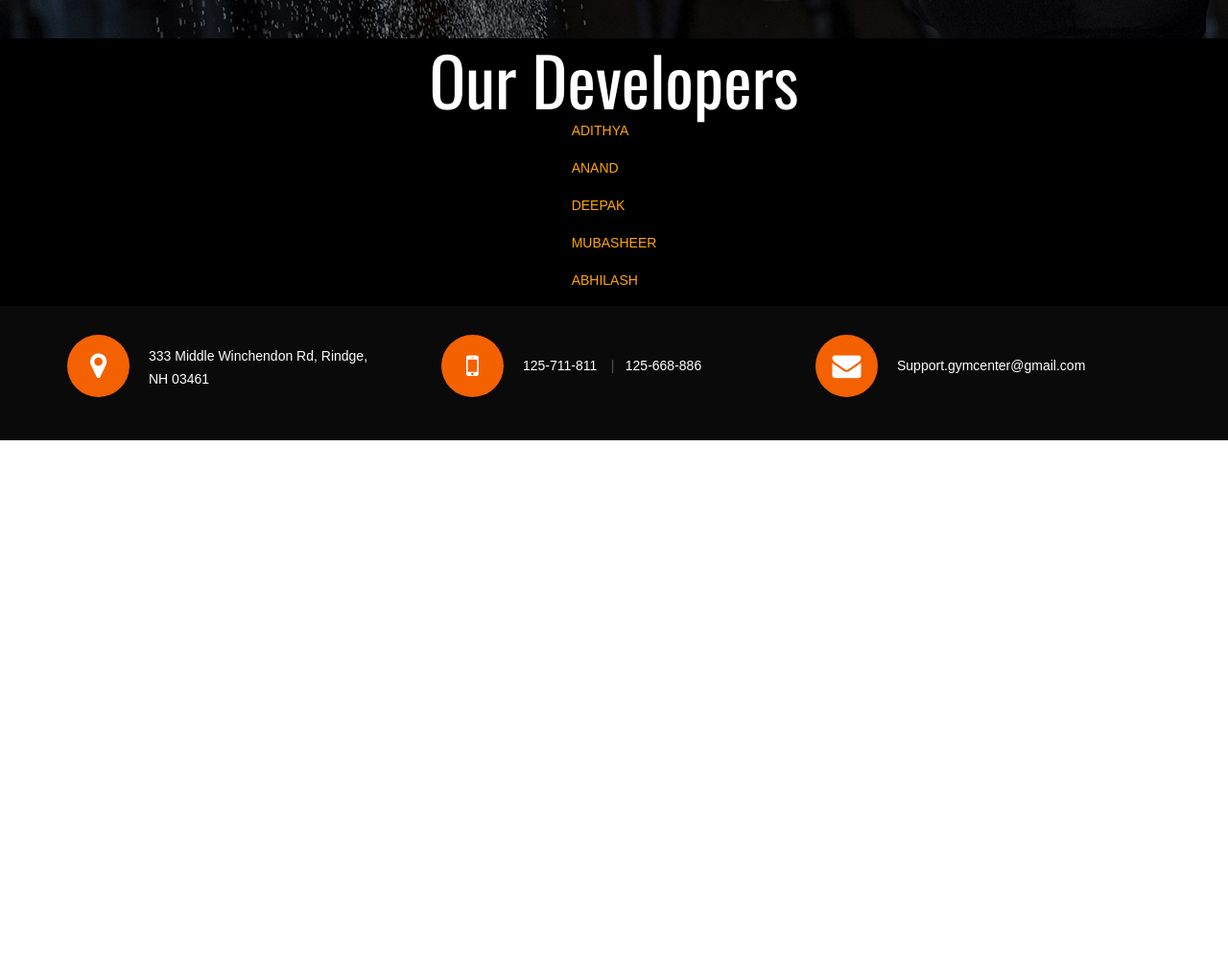
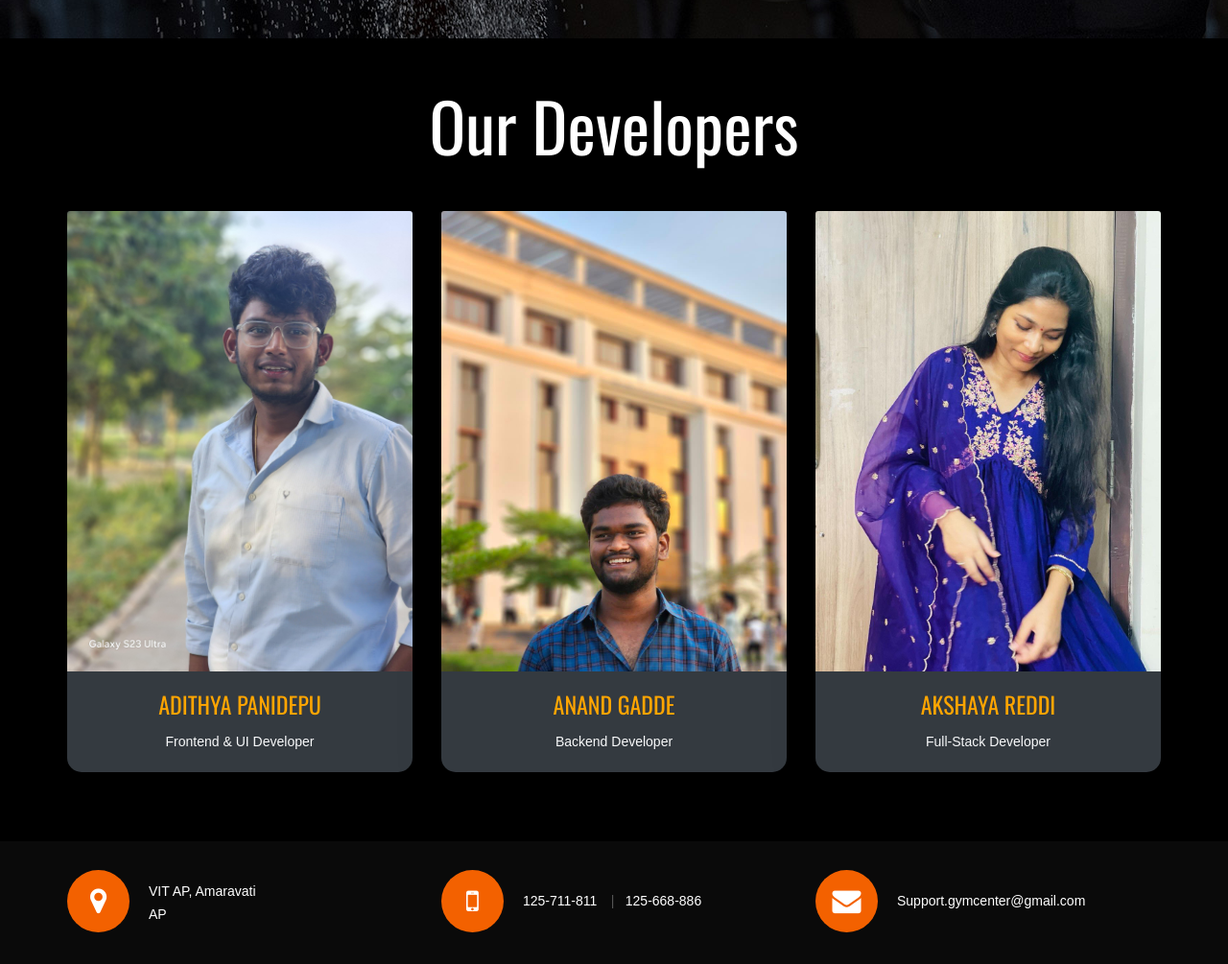
Before and after one commit to saketh-18/Fit-tracker, a plain HTML site: page team.html in a window 1280 px wide. Shown: the part 460-1465 px from the top of the page at 96% size. Before the commit the page ends 919 px from the top, so only its background shows below. Drawn offline with nearby package versions, Linux system fonts and the light colour scheme; a web font is replaced by a local one.

Commit message:
Add team member profiles and update team section layout

```diff
--- a/css/style.css
+++ b/css/style.css
@@ -3281,3 +3281,25 @@ ol {
 .developers-names {
 	color: orange !important;
 }
+
+.text-orange {
+  color: orange;
+}
+
+.developer-card {
+  border-radius: 15px;
+  transition: transform 0.3s ease, box-shadow 0.3s ease;
+}
+
+.developer-card:hover {
+  transform: translateY(-10px);
+  box-shadow: 0px 8px 20px rgba(255, 165, 0, 0.5);
+}
+
+.developer-img {
+  transition: transform 0.5s ease;
+}
+
+.developer-card:hover .developer-img {
+  transform: scale(1.1);
+}
--- a/team.html
+++ b/team.html
@@ -129,16 +129,55 @@
 
    <section>
     <div class="developers-section">
-        <h1 style="color: white;">
-            Our Developers
-        </h1>
-        <div class="developers-names">
-        <p style="color: orange;">ADITHYA</p>
-        <p style="color: orange;">ANAND</p>
-        <p style="color: orange;">DEEPAK</p>
-        <p style="color: orange;">MUBASHEER</p>
-        <p style="color: orange;">ABHILASH</p>
+        <div class="container py-5">
+  <h1 class="text-center mb-5" style="color: white;">Our Developers</h1>
+  <div class="row justify-content-center">
+
+    <!-- Card 1 -->
+    <div class="col-md-4 mb-4">
+      <div class="card bg-dark text-center border-0 shadow-lg h-100 developer-card">
+        <div class="overflow-hidden">
+          <img src="/img/team/adithya.jpeg"
+               class="card-img-top developer-img" alt="Developer">
+        </div>
+        <div class="card-body">
+          <h4 class="card-title text-orange">ADITHYA PANIDEPU</h4>
+          <p class="card-text text-light">Frontend & UI Developer</p>
+        </div>
+      </div>
     </div>
+
+    <!-- Card 2 -->
+    <div class="col-md-4 mb-4">
+      <div class="card bg-dark text-center border-0 shadow-lg h-100 developer-card">
+        <div class="overflow-hidden">
+          <img src="/img/team/anand.jpeg"
+               class="card-img-top developer-img" alt="Developer">
+        </div>
+        <div class="card-body">
+          <h4 class="card-title text-orange">ANAND GADDE</h4>
+          <p class="card-text text-light">Backend Developer</p>
+        </div>
+      </div>
+    </div>
+
+    <!-- Card 3 -->
+    <div class="col-md-4 mb-4">
+      <div class="card bg-dark text-center border-0 shadow-lg h-100 developer-card">
+        <div class="overflow-hidden">
+          <img src="/img/team/akshaya.jpeg"
+               class="card-img-top developer-img" alt="Developer">
+        </div>
+        <div class="card-body">
+          <h4 class="card-title text-orange">AKSHAYA REDDI</h4>
+          <p class="card-text text-light">Full-Stack Developer</p>
+        </div>
+      </div>
+    </div>
+
+  </div>
+</div>
+
     </div>
    </section>
     <!-- Get In Touch Section Begin -->
@@ -148,7 +187,7 @@
                 <div class="col-md-4">
                     <div class="gt-text">
                         <i class="fa fa-map-marker"></i>
-                        <p>333 Middle Winchendon Rd, Rindge,<br/> NH 03461</p>
+                        <p>VIT AP, Amaravati<br/> AP</p>
                     </div>
                 </div>
                 <div class="col-md-4">
```
Also changed, not shown: index.html (renamed from home.html, +2 -2 lines), img/team/adithya.jpeg (added), img/team/akshaya.jpeg (added), img/team/anand.jpeg (added), img/team/team-1.jpg (deleted), img/team/team-2.jpg (deleted), img/team/team-3.jpg (deleted), img/team/team-4.jpg (deleted), img/team/team-5.jpg (deleted), img/team/team-6.jpg (deleted).
